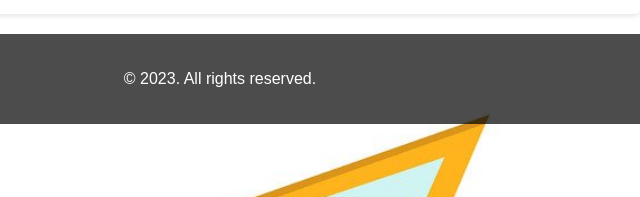
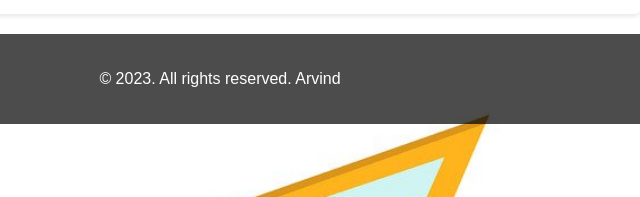
Before and after one commit to Arvind916/DicTution, a plain HTML site: page index.html in a window 1280 px wide. Shown: the part 603-800 px from the top of the page, 420-1060 px from the left. Drawn offline with Linux system fonts and the light colour scheme.

Commit message:
Update index.html

```diff
--- a/index.html
+++ b/index.html
@@ -116,7 +116,7 @@
   </div>
 
   <footer>
-    <p>&copy; 2023. All rights reserved.</p>
+    <p>&copy; 2023. All rights reserved. Arvind</p>
   </footer>
   <script>
       function home() {
```
